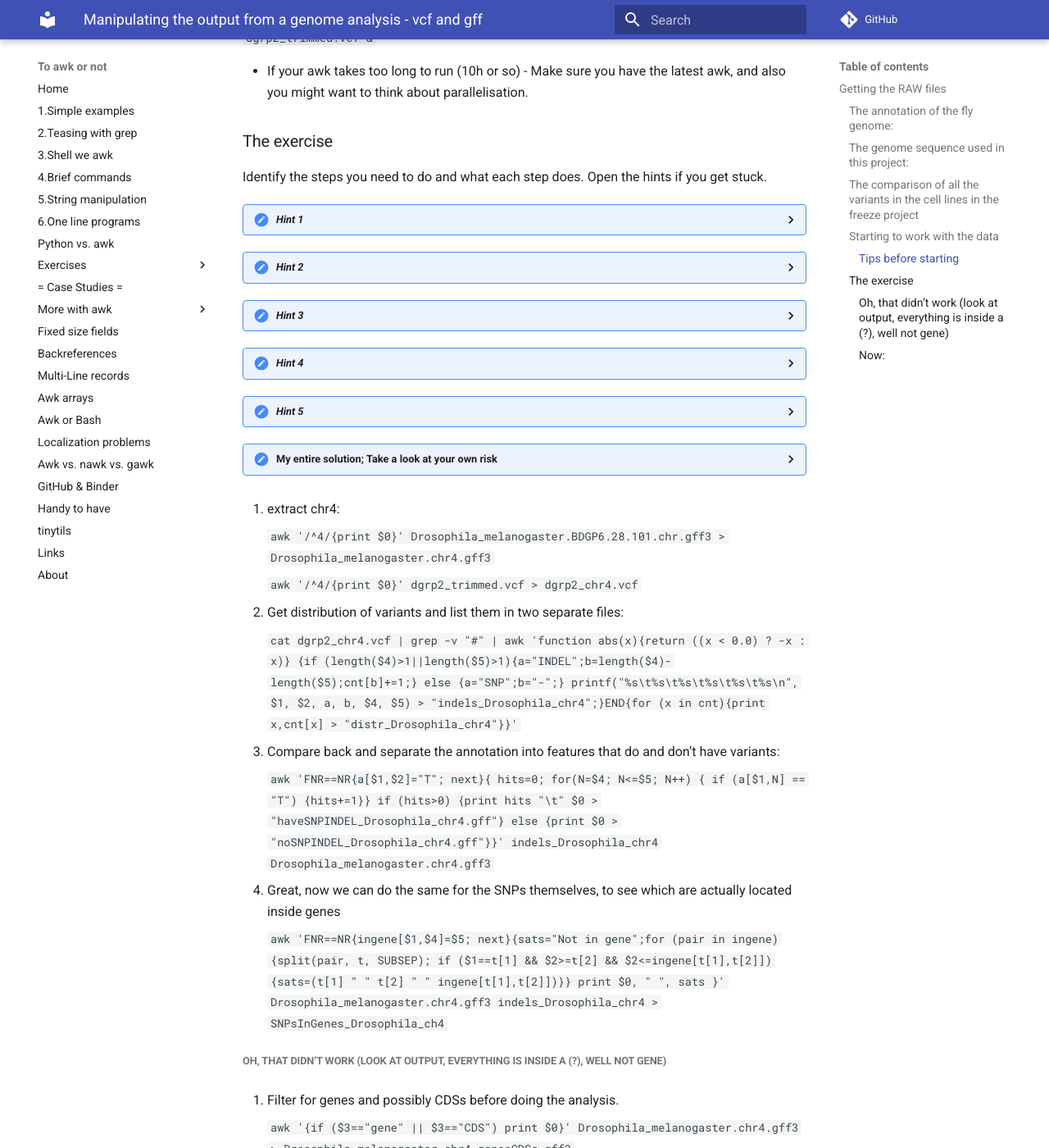
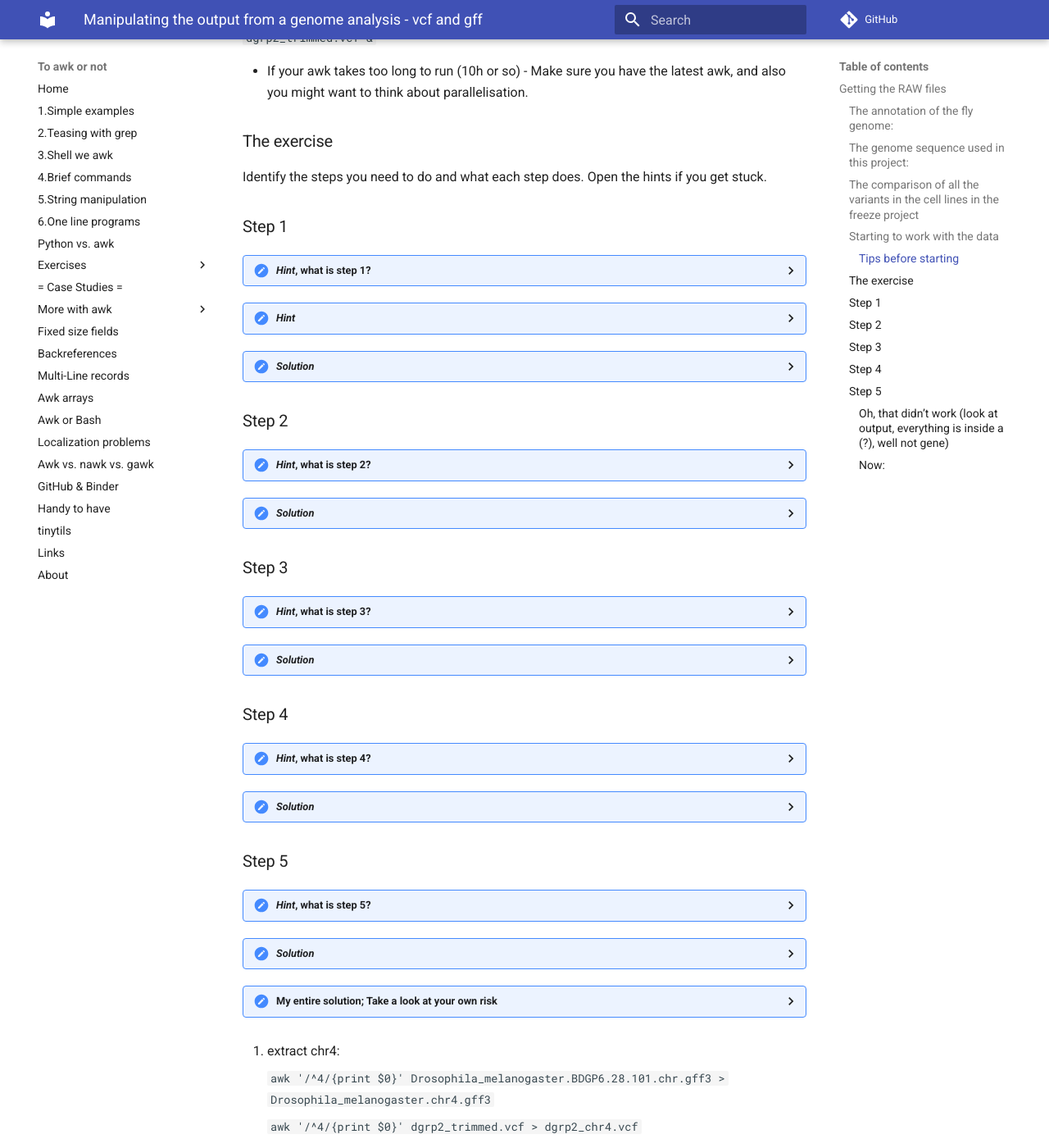
Before and after one commit to pmitev/to-awk-or-not, an MkDocs documentation site: the page built from docs/Case_studies/manipulating_vcf.md, in a window 1280 px wide and 1400 px high, scrolled down 966 px. Shown: the whole window at 82% size. Built offline with MkDocs 1.6.1 and Material for MkDocs 9.7.7, drawn with Linux system fonts in a browser that asks for light colours; comment, search, counter and statistics services are not loaded.

Commit message:
Update manipulating_vcf.md

```diff
--- a/docs/Case_studies/manipulating_vcf.md
+++ b/docs/Case_studies/manipulating_vcf.md
@@ -24,31 +24,103 @@ Let's say we want to find out all genes that contains a variant. What do we want
 
 ### The exercise
 Identify the steps you need to do and what each step does. Open the hints if you get stuck.
-<details><summary><i>Hint 1</i></summary>
+
+
+### Step 1
+<details><summary><i>Hint</i>, what is step 1?</summary>
 <p>
-extract chr4
+
+#### Extract chr4 from the vcf and the gff
 </p>
 </details>
-<details><summary><i>Hint 2</i></summary>
+
+
+<details><summary><i>Hint</i></summary>
 <p>
-Get distribution of variants and list them in two separate files
+
+#### All lines start with a **4**
 </p>
 </details>
-<details><summary><i>Hint 3</i></summary>
+
+
+<details><summary><i>Solution</i></summary>
 <p>
-Compare back and separate the annotation into features that do and don’t have variants
+
+    `awk '/^4/{print $0}' Drosophila_melanogaster.BDGP6.28.101.chr.gff3 > Drosophila_melanogaster.chr4.gff3`
+    `awk '/^4/{print $0}' dgrp2_trimmed.vcf > dgrp2_chr4.vcf`
+
 </p>
 </details>
-<details><summary><i>Hint 4</i></summary>
+
+
+
+### Step 2
+<details><summary><i>Hint</i>, what is step 2?</summary>
 <p>
-Filter for genes and possibly CDSs before doing the analysis.
+
+#### Get distribution of variants and list them in two separate files
 </p>
 </details>
-<details><summary><i>Hint 5</i></summary>
+
+<details><summary><i>Solution</i></summary>
 <p>
-Now do the same for the SNPs themselves, to see which are actually located inside genes
+
+`cat dgrp2_chr4.vcf | grep -v "#" | awk 'function abs(x){return ((x < 0.0) ? -x : x)} {if (length($4)>1||length($5)>1){a="INDEL";b=length($4)-length($5);cnt[b]+=1;} else {a="SNP";b="-";} printf("%s\t%s\t%s\t%s\t%s\t%s\n", $1, $2, a, b, $4, $5) > "indels_Drosophila_chr4";}END{for (x in cnt){print x,cnt[x] > "distr_Drosophila_chr4"}}'`
+
 </p>
 </details>
+
+
+### Step 3
+<details><summary><i>Hint</i>, what is step 3?</summary>
+<p>
+
+#### Compare back and separate the annotation into features that do and don’t have variants
+</p>
+</details>
+
+<details><summary><i>Solution</i></summary>
+<p>
+
+`awk 'FNR==NR{a[$1,$2]="T"; next}{ hits=0; for(N=$4; N<=$5; N++) { if (a[$1,N] == "T") {hits+=1}} if (hits>0) {print hits "\t" $0 > "haveSNPINDEL_Drosophila_chr4.gff"} else {print $0 > "noSNPINDEL_Drosophila_chr4.gff"}}' indels_Drosophila_chr4 Drosophila_melanogaster.chr4.gff3`
+
+</p>
+</details>
+
+
+### Step 4
+<details><summary><i>Hint</i>, what is step 4?</summary>
+<p>
+
+#### Filter for genes and possibly CDSs before doing the analysis.
+</p>
+</details>
+
+<details><summary><i>Solution</i></summary>
+<p>
+
+`awk '{if ($3=="gene" || $3=="CDS") print $0}' Drosophila_melanogaster.chr4.gff3 > Drosophila_melanogaster.chr4_genesCDSs.gff3`
+
+</p>
+</details>
+
+
+### Step 5
+<details><summary><i>Hint</i>, what is step 5?</summary>
+<p>
+
+#### Repeat step 3 for the SNPs themselves, to see which are actually located inside genes
+</p>
+</details>
+
+<details><summary><i>Solution</i></summary>
+<p>
+
+`awk 'FNR==NR{ingene[$1,$4]=$5; next}{sats="Not in gene";for (pair in ingene) {split(pair, t, SUBSEP); if ($1==t[1] && $2>=t[2] && $2<=ingene[t[1],t[2]]) {sats=(t[1] " " t[2] " " ingene[t[1],t[2]])}} print $0, " ", sats }' Drosophila_melanogaster.chr4_genesCDSs.gff3 indels_Drosophila_chr4 > SNPsInGenes_Drosophila_ch4`
+
+</p>
+</details>
+
 
 <details><summary><b>My entire solution; Take a look at your own risk</b></summary>
 <p>
```
